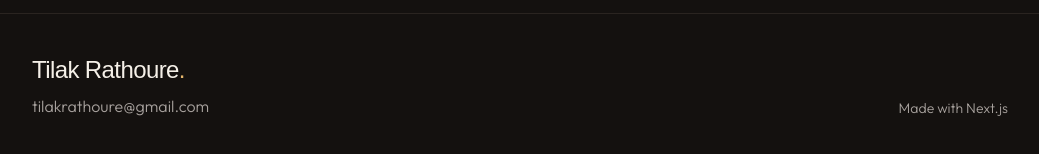
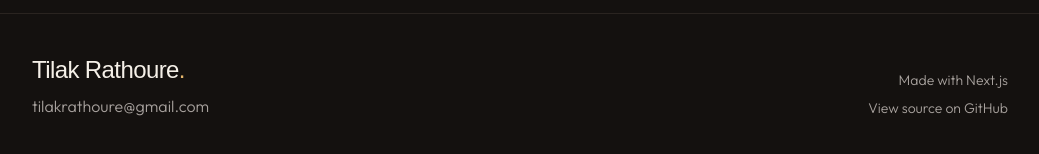
Before and after one commit to TilakRathoure/portfolio-website, a Next.js app: page / in a window 1280 px wide. Shown: the part 4532-4686 px from the top of the page, without its empty margins (120-1159 px from the left). Built offline with nearby package versions, Linux system fonts and the light colour scheme; a web font is replaced by a local one.

Commit message:
add: source on github

```diff
--- a/src/components/Footer.tsx
+++ b/src/components/Footer.tsx
@@ -16,7 +16,17 @@ const Footer = () => {
             tilakrathoure@gmail.com
           </a>
         </div>
-        <p className="text-sm text-muted font-light">Made with Next.js</p>
+        <div className="flex flex-col sm:items-end gap-2 text-sm text-muted font-light">
+          <p>Made with Next.js</p>
+          <a
+            href="https://github.com/TilakRathoure/portfolio-website"
+            target="_blank"
+            rel="noopener noreferrer"
+            className="transition-colors hover:text-accent"
+          >
+            View source on GitHub
+          </a>
+        </div>
       </div>
     </footer>
   );
```
